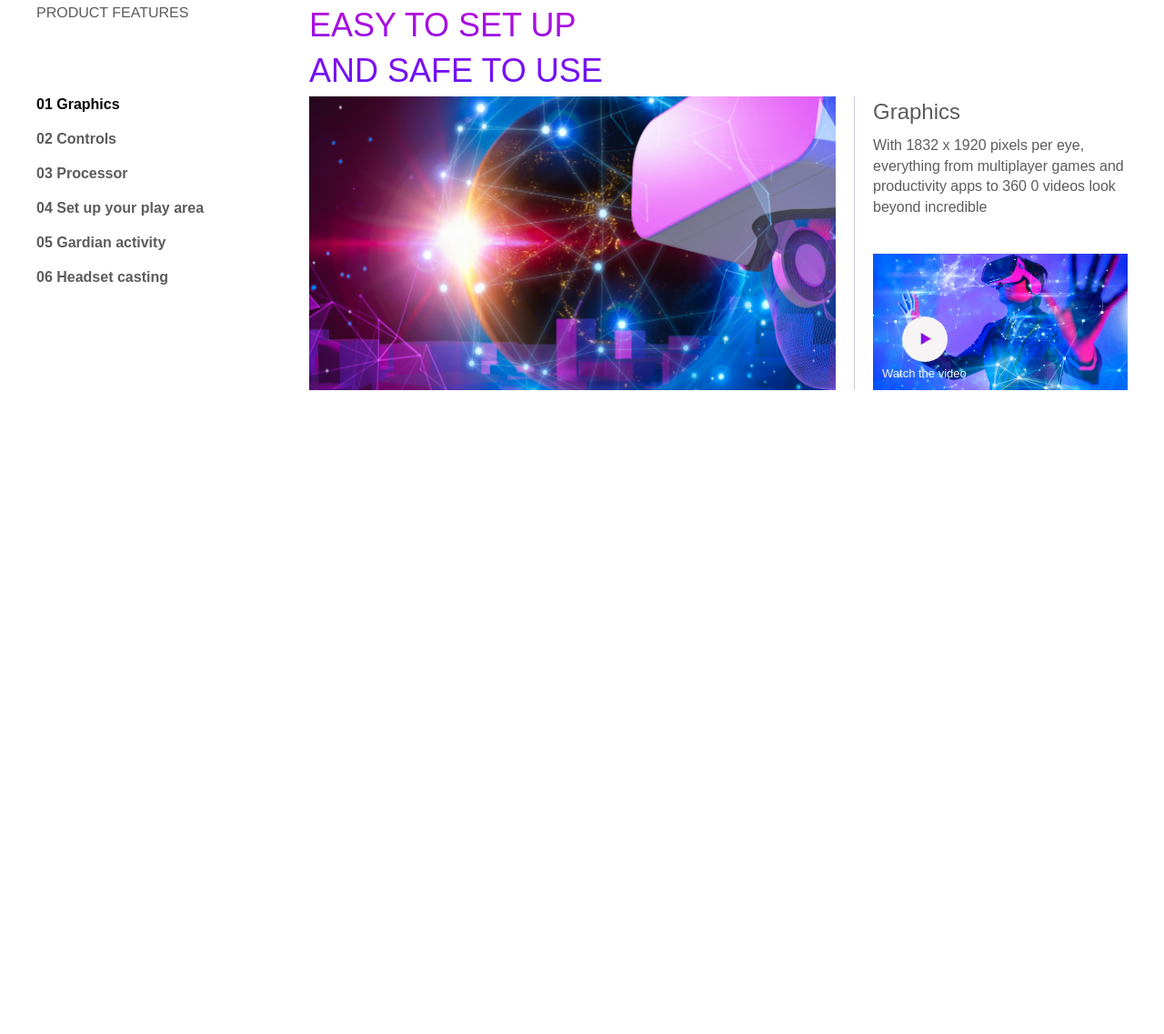
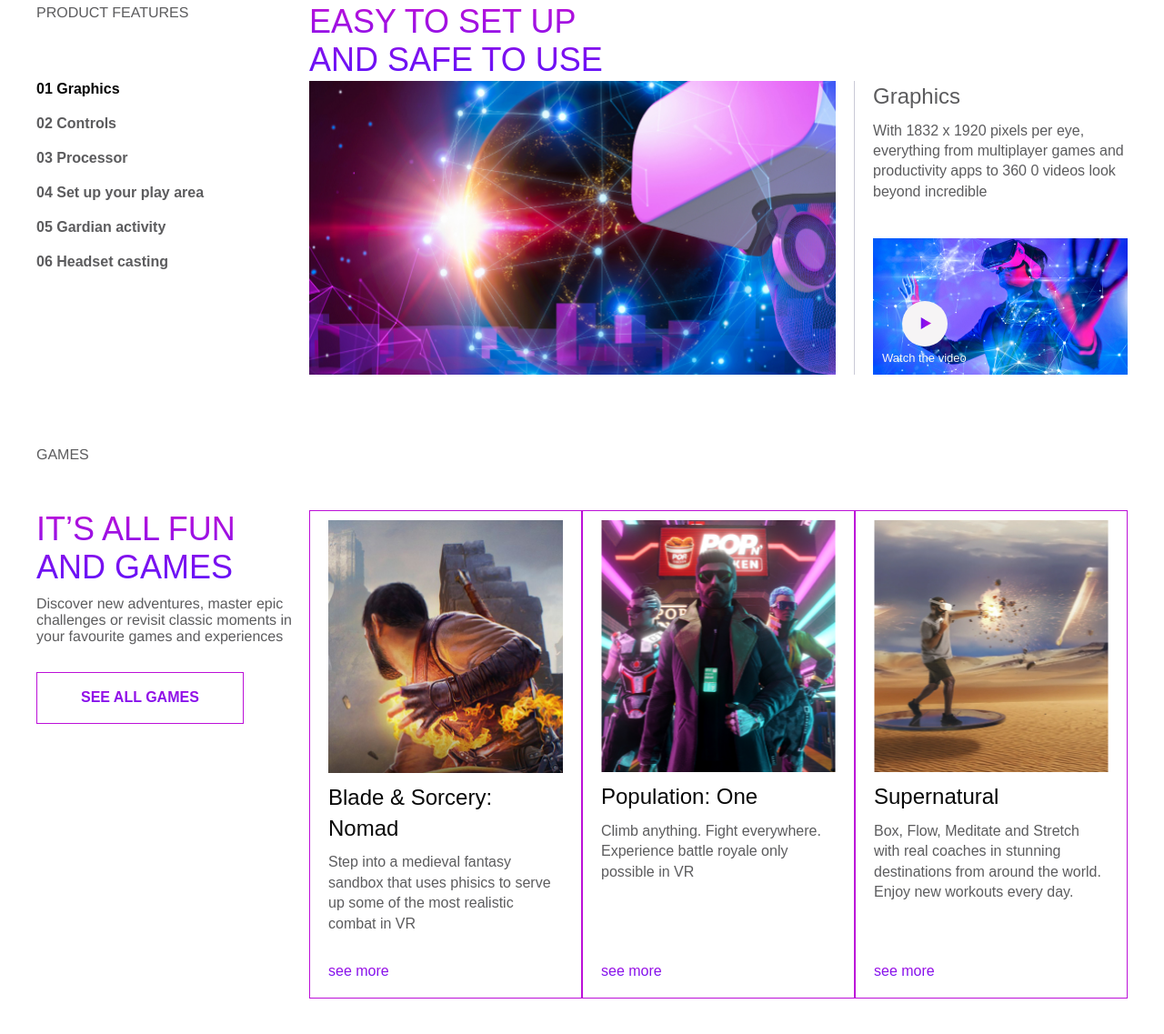
Before and after one commit to mzhigalka/oculus-lending, a plain HTML site: page index.html in a window 1280 px wide. Shown: the part 897-2034 px from the top of the page at 91% size. Before the commit the page ends 1403 px from the top, so only its background shows below. Drawn offline with Linux system fonts and the light colour scheme.

Commit message:
add section game

```diff
--- a/css/style.css
+++ b/css/style.css
@@ -64,6 +64,10 @@ body{
   font-size: 16px;
   line-height: 1.4;
   color: #5c5c5e;
+}
+
+:root{
+  --gradient: linear-gradient(180deg, #BC10D8 0%, rgba(80, 0, 250, 0.93) 100%);
 }
 
 
@@ -199,6 +203,7 @@ body{
   text-transform: uppercase;
   margin-bottom: 2px;
   background: var(--gradient, linear-gradient(180deg, #BC10D8 0%, rgba(80, 0, 250, 0.93) 100%));
+  line-height: normal;
   background-clip: text;
   -webkit-background-clip: text;
   -webkit-text-fill-color: transparent;
@@ -282,3 +287,70 @@ body{
   color: #F6F4F5;
   font-size: 13px;
 }
+
+.game {
+  margin-bottom: 100px;
+}
+
+.game__title {
+  margin-bottom: 50px;
+}
+
+.game__inner {
+  display: grid;
+  grid-template-columns: repeat(4,1fr);
+}
+
+.game__descr {
+  padding-right: 10px;
+}
+
+.game__descr-title {
+  margin-bottom: 10px;
+  text-transform: uppercase;
+}
+
+.game__descr-text {
+  font-family: Helvetica;
+  margin-bottom: 30px;
+  line-height: normal;
+}
+
+.game__descr-link {
+  display: inline-block;
+  background: var(--gradient);
+  -webkit-background-clip: text;
+  -webkit-text-fill-color: transparent;
+  padding: 16px 48px;
+  font-weight: 700;
+  text-transform: uppercase;
+  text-align: center;
+  border: 1px solid #BC10D8;
+}
+
+.game__item {
+  border: 1px solid #BC10D8;
+  padding: 10px 20px 18px;
+  display: flex;
+  flex-direction: column;
+}
+
+.game__item-img {
+  margin-bottom: 10px;
+}
+.game__item-title {
+  font-size: 24px;
+  margin-bottom: 10px;
+  font-weight: 400;
+  color: #070707;
+}
+.game__item-text {
+  margin-bottom: 30px;
+}
+.game__item-link{
+  background: var(--gradient);
+  background-clip: text;
+  -webkit-background-clip: text;
+  -webkit-text-fill-color: transparent;
+  margin-top: auto;
+}
--- a/index.html
+++ b/index.html
@@ -182,6 +182,58 @@
         </div>
       </div>
     </section>
+    <section class="game">
+      <div class="container">
+        <h2 class="game__title section-title">GAMES</h2>
+        <div class="game__inner">
+          <div class="game__descr">
+            <p class="game__descr-title features__text">
+              It’s all fun and games
+            </p>
+            <p class="game__descr-text">
+              Discover new adventures, master epic challenges or revisit classic moments in your favourite games and experiences
+            </p>
+            <a href="#" class="game__descr-link">SEE ALL GAMES</a>
+          </div>
+          <div class="game__item">
+            <img class="game__item-img" src="images/game-1.jpg" alt="">
+            <h3 class="game__item-title">
+              Blade & Sorcery: Nomad
+            </h3>
+            <p class="game__item-text">
+              Step into a medieval fantasy sandbox that uses phisics to serve up some of the most realistic combat in VR
+            </p>
+            <a href="#" class="game__item-link">
+              see more
+            </a>
+          </div>
+          <div class="game__item">
+            <img class="game__item-img" src="images/game-2.jpg" alt="">
+            <h3 class="game__item-title">
+              Population: One
+            </h3>
+            <p class="game__item-text">
+              Climb anything. Fight everywhere. Experience battle royale only possible in VR
+            </p>
+            <a href="#" class="game__item-link">
+              see more
+            </a>
+          </div>
+          <div class="game__item">
+            <img class="game__item-img" src="images/game-3.jpg" alt="">
+            <h3 class="game__item-title">
+              Supernatural
+            </h3>
+            <p class="game__item-text">
+              Box, Flow, Meditate and Stretch with real coaches in stunning destinations from around the world. Enjoy new workouts every day.
+            </p>
+            <a href="#" class="game__item-link">
+              see more
+            </a>
+          </div>
+        </div>
+      </div>
+    </section>
   </main>
 
   <script src="/js/main.js"></script>
```
Also changed, not shown: images/game-1.jpg (added), images/game-2.jpg (added), images/game-3.jpg (added).
